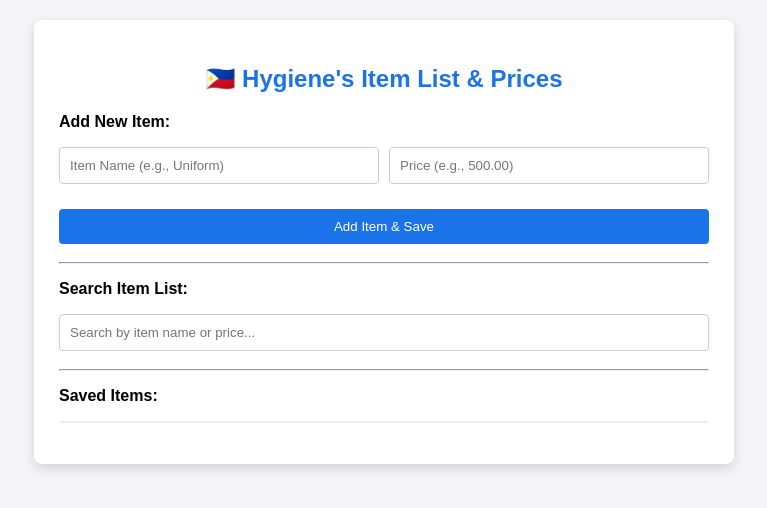
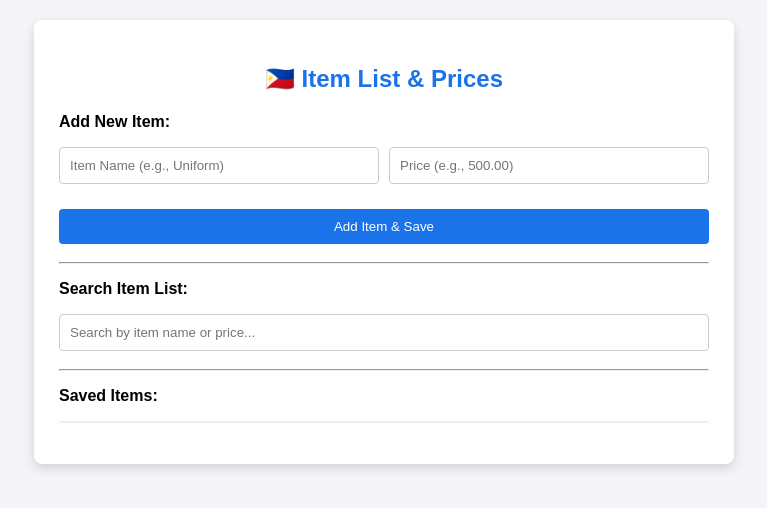
Before and after one commit to SteveJayson/List2, a plain HTML site: page index.html in a window 1280 px wide. Shown: the whole page, without its empty margins (256-1023 px from the left). Drawn offline with Linux system fonts and the light colour scheme.

Commit message:
Update index.html

```diff
--- a/index.html
+++ b/index.html
@@ -3,7 +3,7 @@
 <head>
     <meta charset="UTF-8">
     <meta name="viewport" content="width=device-width, initial-scale=1.0">
-    <title>Hygiene's Item List & Prices (₱)</title>
+    <title>Item List & Prices (₱)</title>
     <style>
         /* Base Styles */
         body {
@@ -133,7 +133,7 @@
 <body onload="loadItems()">
 
 <div class="container">
-    <h2>🇵🇭 Hygiene's Item List & Prices</h2>
+    <h2>🇵🇭 Item List & Prices</h2>
 
     <div id="controls">
         <p><strong>Add New Item:</strong></p>
```
